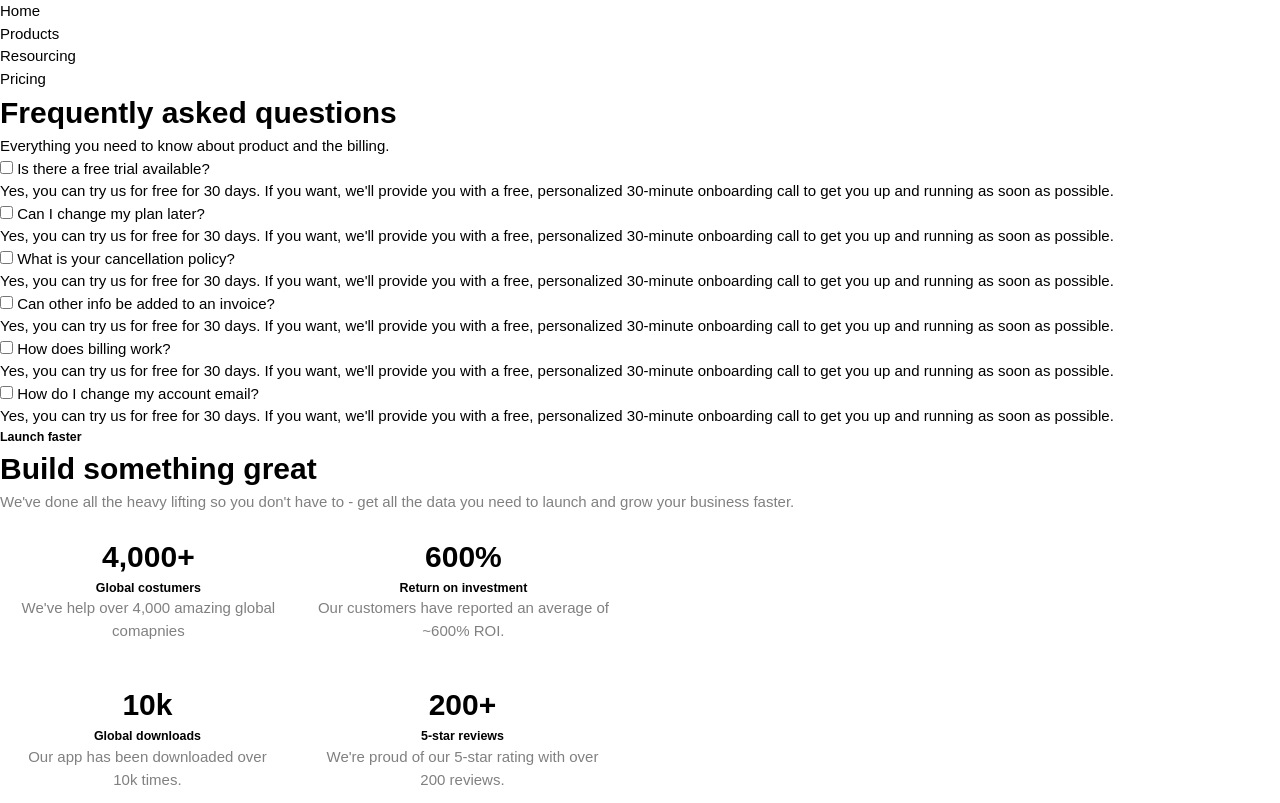
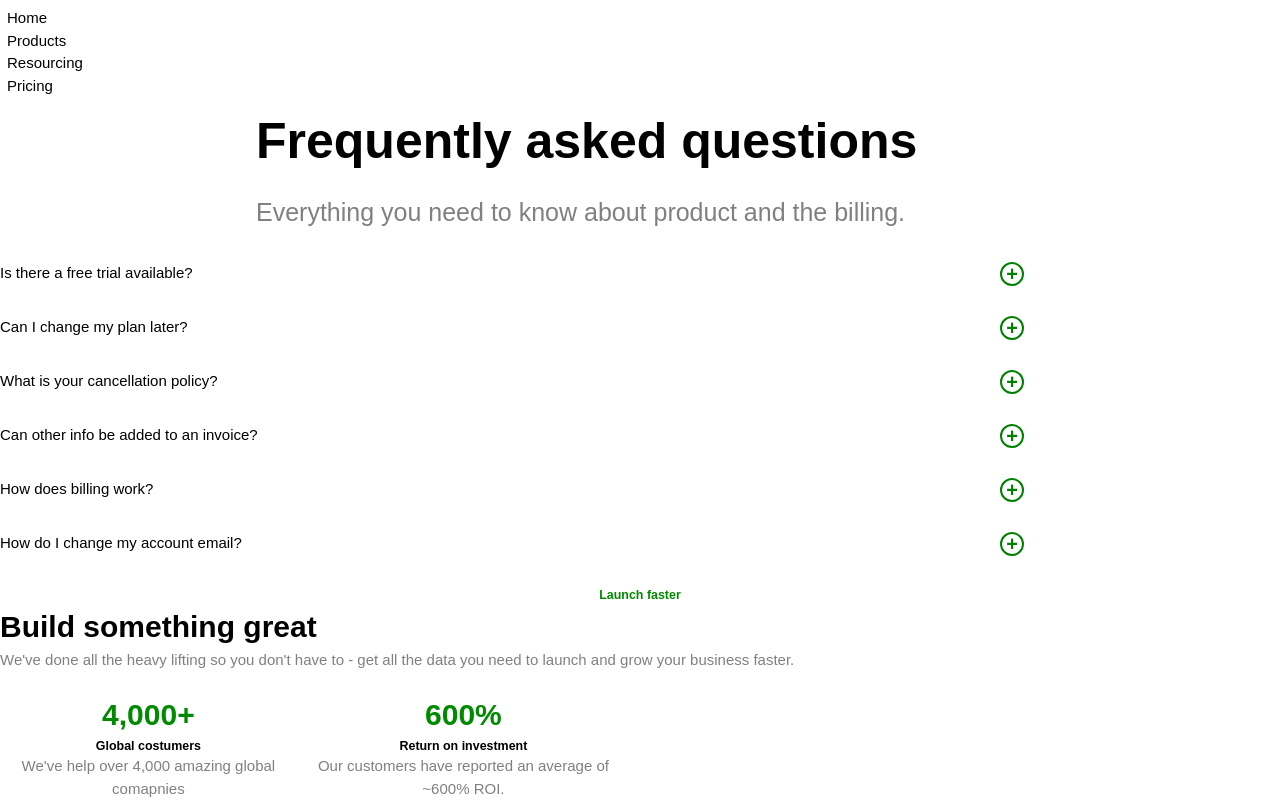
Before and after one commit to lanie027/ardientes_responsive, a plain HTML site: page index.html in a window 1280 px wide. Shown: the top 803 px of the page. Drawn offline with Linux system fonts and the light colour scheme.

Commit message:
Update style.css

```diff
--- a/style.css
+++ b/style.css
@@ -6,10 +6,13 @@ body{
     font-family: Arial, Helvetica, sans-serif;
     font-size: 15px;
     line-height: 1.5;
+    margin: auto;
+    justify-content: center;
 }
 
 .container {
     display: flex;
+    justify-content: center;
     flex-direction: column;
 }
 .content-footer {
@@ -40,10 +43,25 @@ body{
 .build{
     width: 100%;
     display: flex;
+    justify-content: center;
     flex-direction: column;
 }
+.build h5{
+    color: rgb(0, 138, 0);
+}
+.build p{
+    color: gray;
+    margin-right: 15px;
+    text-align: left;
+    justify-content: left;
+}
+.build h1{
+    color:black;
+}
 .build h5, .build-row h1{
-    color: rgb(0, 138, o);
+    color: rgb(0, 138, 0);
+    display: flex;
+    justify-content: center;
 }
 .content-build{
     width: 100%;
@@ -58,3 +76,67 @@ body{
 .build-row div{
     margin: 20px;
 }
+
+
+nav ul{
+    padding: 7px;
+}
+.freq-ask-question h1{
+    margin-bottom: 15px;
+    color: black;
+}
+
+.freq-ask-question {
+    font-size: 25px;
+    display: flex;
+    margin: auto;
+    width: 60%;
+    color: gray;
+}
+
+.accordion-item{
+    display: flex;
+    justify-content: center;
+    width: 80%;
+    margin: 30px 0;
+}
+.ac-item{
+    width: 100%;
+    display: flex;
+    justify-content: space-between;
+}
+
+.ac-item-answer{
+    display: none;
+}
+.accordion-item input[type="checkbox"]:checked ~ .ac-item-answer{
+    display: block;
+}
+.accordion-item input[type="checkbox"]{
+    position: absolute;
+    height: 0;
+    width: 0;
+    opacity: 0;
+}
+.accordion-item input[type="checkbox"]:checked ~ .ac-item .icon:after{
+    content: "-";
+    font-size: 20px;
+}
+.accordion-item input[type="checkbox"] ~ .ac-item .icon:after{
+    content: "+";
+    font-size: 20px;
+}
+.icon{
+    color: green;
+    font-weight: bolder;
+    font-size: 20px;
+    border: 2px solid green;
+    border-radius: 50%;
+    width: 20px;
+    height: 20px;
+    display: flex;
+    align-items: center;
+    justify-content: center;
+    text-align: center;
+    margin: 0px;
+}
```
